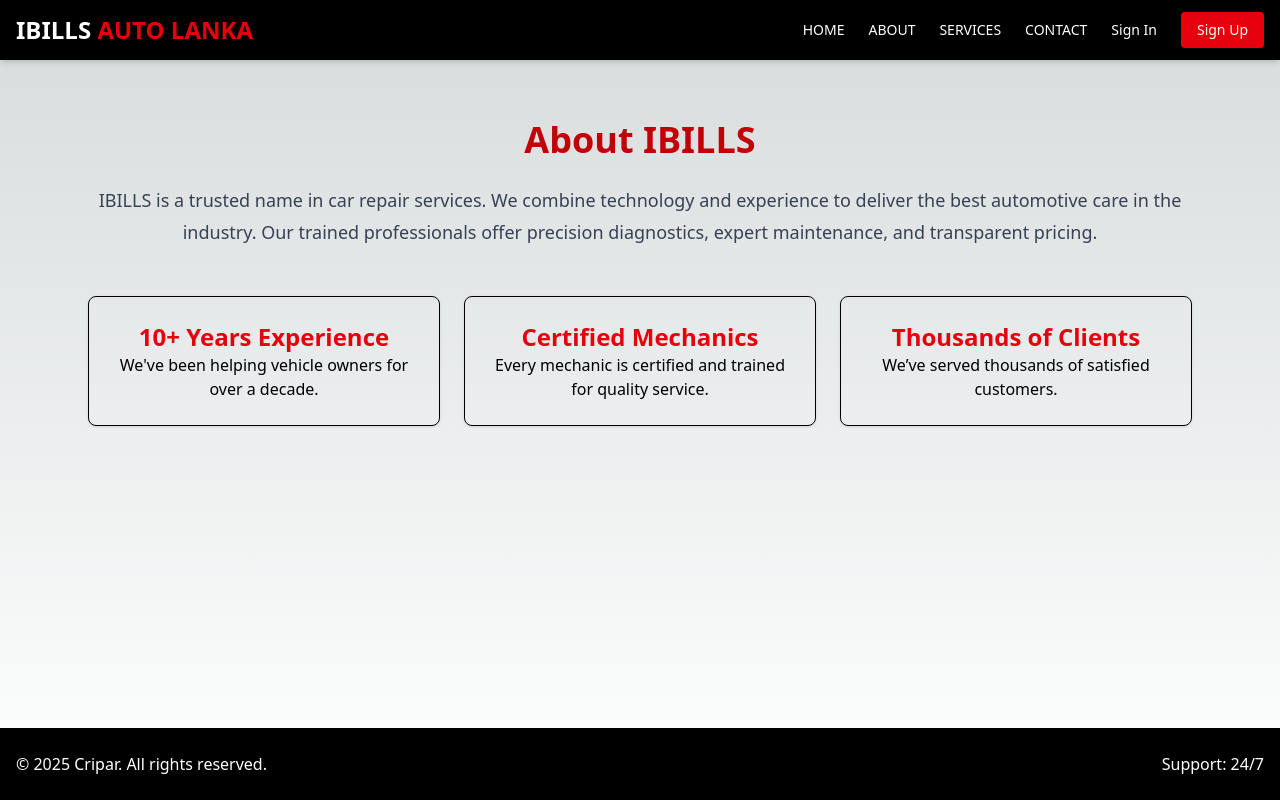
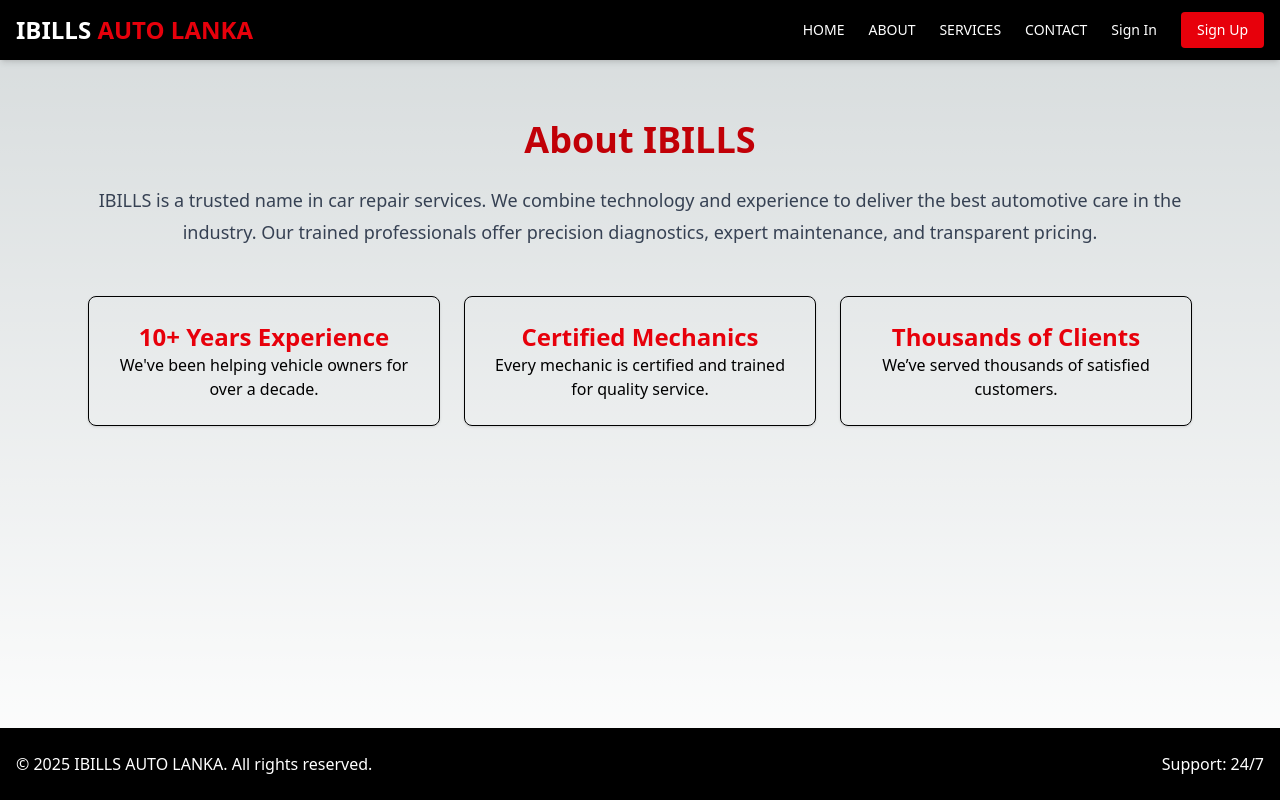
Before and after one commit to uthpala99131/IBILLS-Auto-Lanka, a Next.js app in the folder ibillsweb/: page /about in a window 1280 px wide. Built offline with nearby package versions, Linux system fonts and the light colour scheme.

Commit message:
update footer

```diff
--- a/ibillsweb/src/components/Footer.jsx
+++ b/ibillsweb/src/components/Footer.jsx
@@ -1,8 +1,8 @@
 export default function Footer() {
   return (
-    <footer className="bg-black text-white py-6 mt-16">
-      <div className="max-w-7xl mx-auto px-4 flex justify-between">
-        <p>&copy; 2025 Cripar. All rights reserved.</p>
+    <footer className="py-6 mt-16 text-white bg-black">
+      <div className="flex justify-between px-4 mx-auto max-w-7xl">
+        <p>&copy; 2025 IBILLS AUTO LANKA. All rights reserved.</p>
         <p>Support: 24/7</p>
       </div>
     </footer>
```
